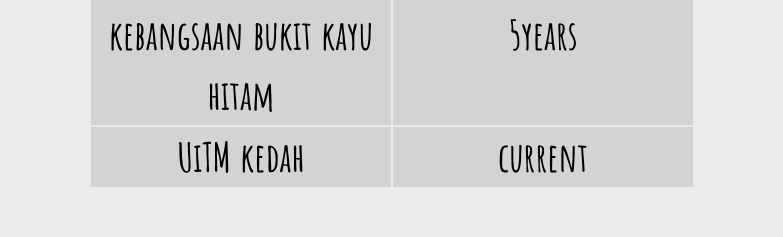
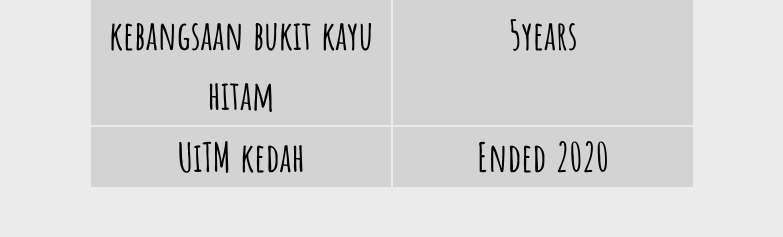
Before and after one commit to Ainzd/M-personal-website, a plain HTML site: page edu.html in a window 1280 px wide. Shown: the part 1000-1237 px from the top of the page, without its empty margins (248-1031 px from the left). Drawn offline with nearby package versions, Linux system fonts and the light colour scheme.

Commit message:
Update edu.html

```diff
--- a/edu.html
+++ b/edu.html
@@ -71,7 +71,7 @@
   </tr>
   <tr>
     <td><a class="a" href="https://www.google.com/maps/dir//uitm+kedah+address/data=!4m6!4m5!1m1!4e2!1m2!1m1!1s0x304b28adfa3c0e53:0xe310799cc09dac88?sa=X&ved=2ahUKEwi624bCs9ftAhWl8HMBHfwMD4EQ9RcwEHoECBcQBA" target="_blank" rel="noopener noreferrer">UiTM kedah</a></td>
-    <td>current</td>
+    <td>Ended 2020</td>
   </tr>
 </tbody>
 </table>
```
